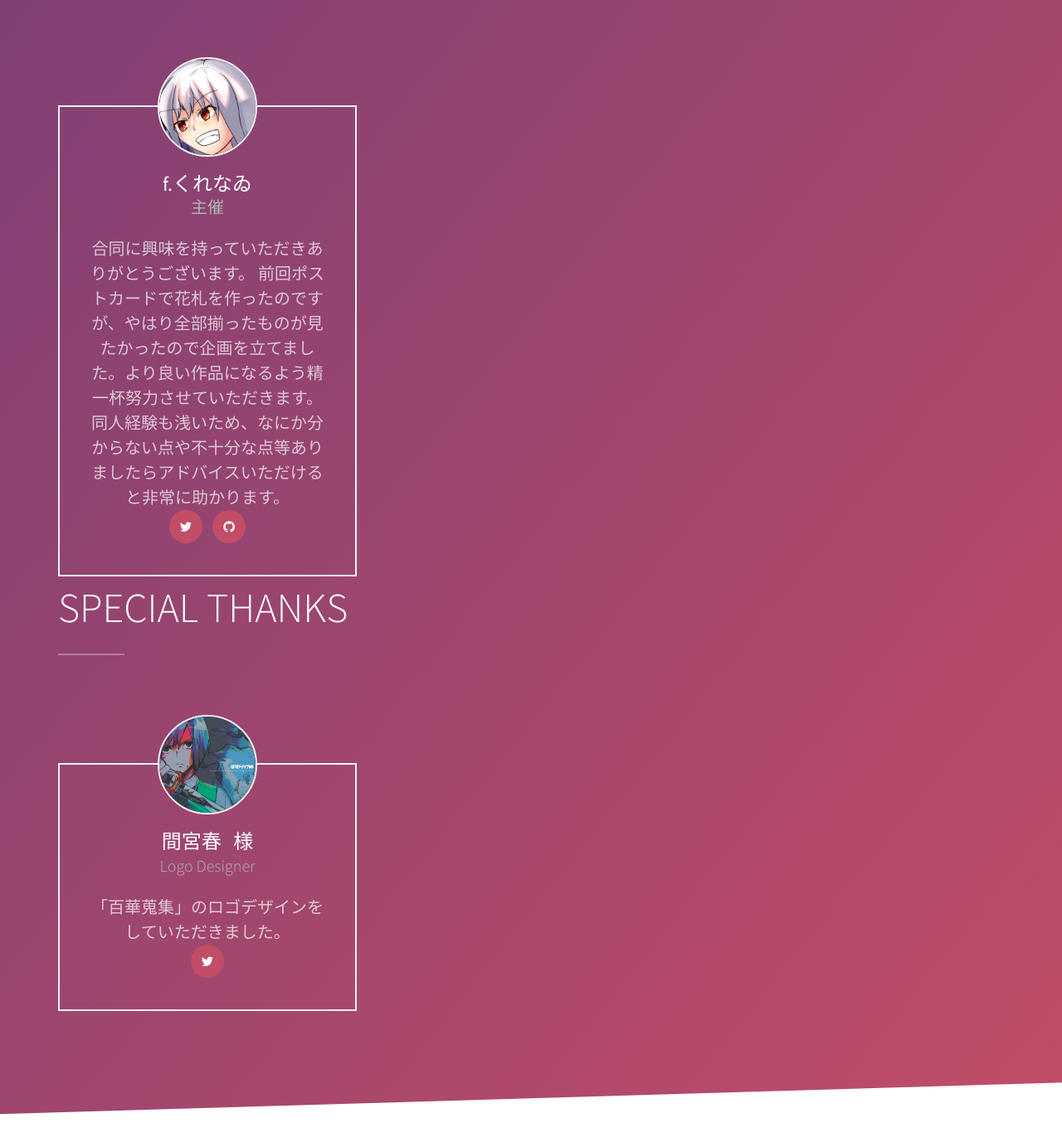
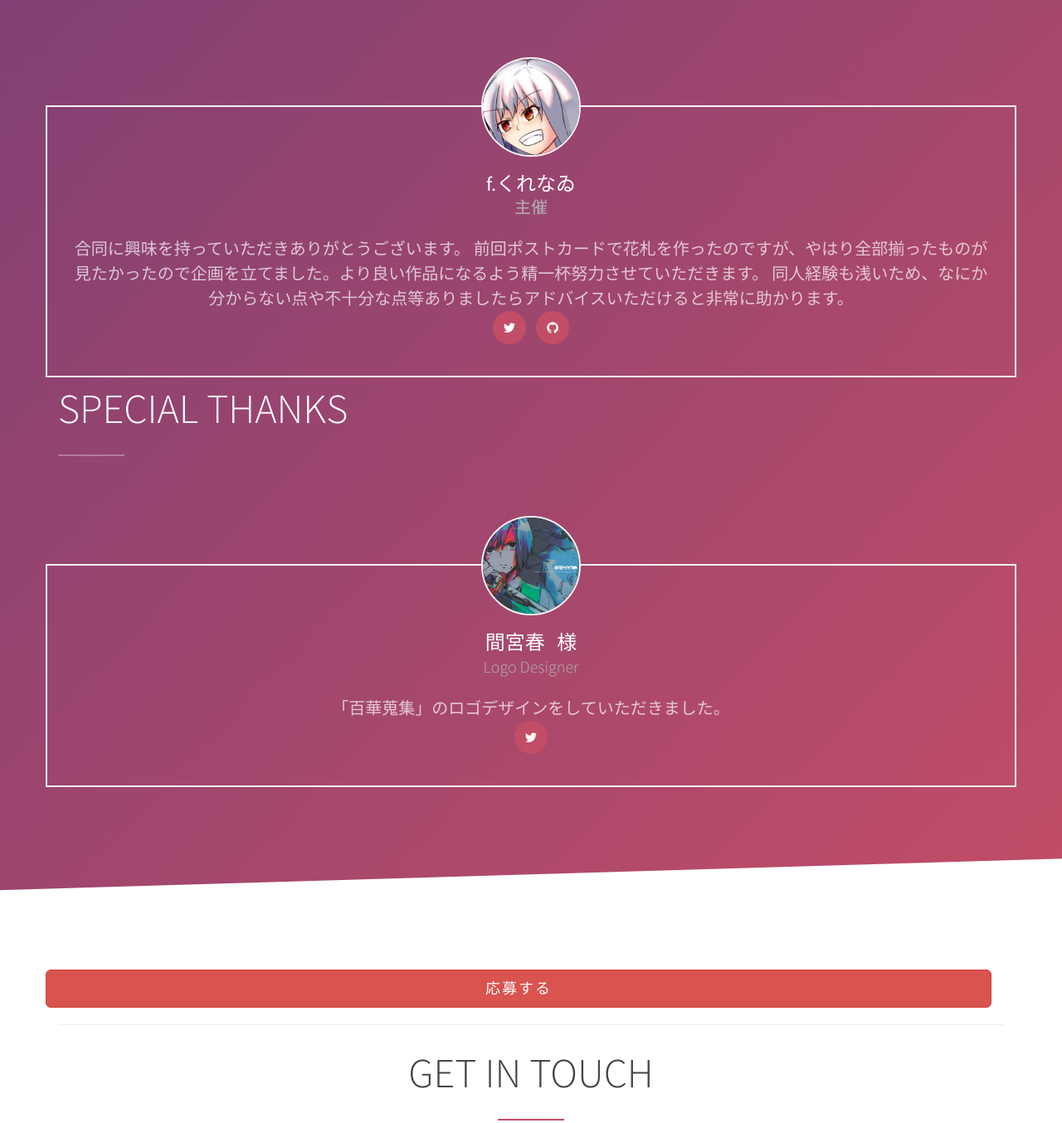
Before and after one commit to kurenaif/th_hanafuda_gd2, a plain HTML site: page docs/index.html in a window 1280 px wide. Shown: the part 3701-5055 px from the top of the page at 83% size. Drawn offline with Linux system fonts and the light colour scheme; some packages are replaced by stand-ins of ours; no server answers; files whose address does not match are found by name.

Commit message:
PC画面でSTAFFが残念なことになるのを修正

```diff
--- a/docs/index.html
+++ b/docs/index.html
@@ -312,7 +312,6 @@
 				</div>
 			</div>
 			<div class="row">
-				<div class="col-md-4">
 					<div class="fh5co-person text-center to-animate">
 						<figure><img src="images/fwarashi.jpg" alt="Image"></figure>
 						<h3>f.くれなゐ</h3>
@@ -325,14 +324,12 @@
 						</ul>
 					</div>
 			</div>
-			</div>
 			<div class="row">
 				<div class="col-md-12 section-heading text-left">
 					<h2 class=" left-border to-animate">Special Thanks</h2>
 				</div>
 			</div>
 			<div class="row">
-				<div class="col-md-4">
 				<div class="fh5co-person text-center to-animate">
 					<figure><img src="images/mamiya.jpg" alt="Image"></figure>
 					<h3>間宮春 &nbsp; 様</h3>
@@ -341,7 +338,6 @@
 					<ul class="social social-circle">
 						<li><a href="https://twitter.com/s48969"><i class="icon-twitter"></i></a></li>
 					</ul>
-					</div>
 				</div>
 			</div>
 		</div>
```
Lines whose indentation alone changed are shown as unchanged.
